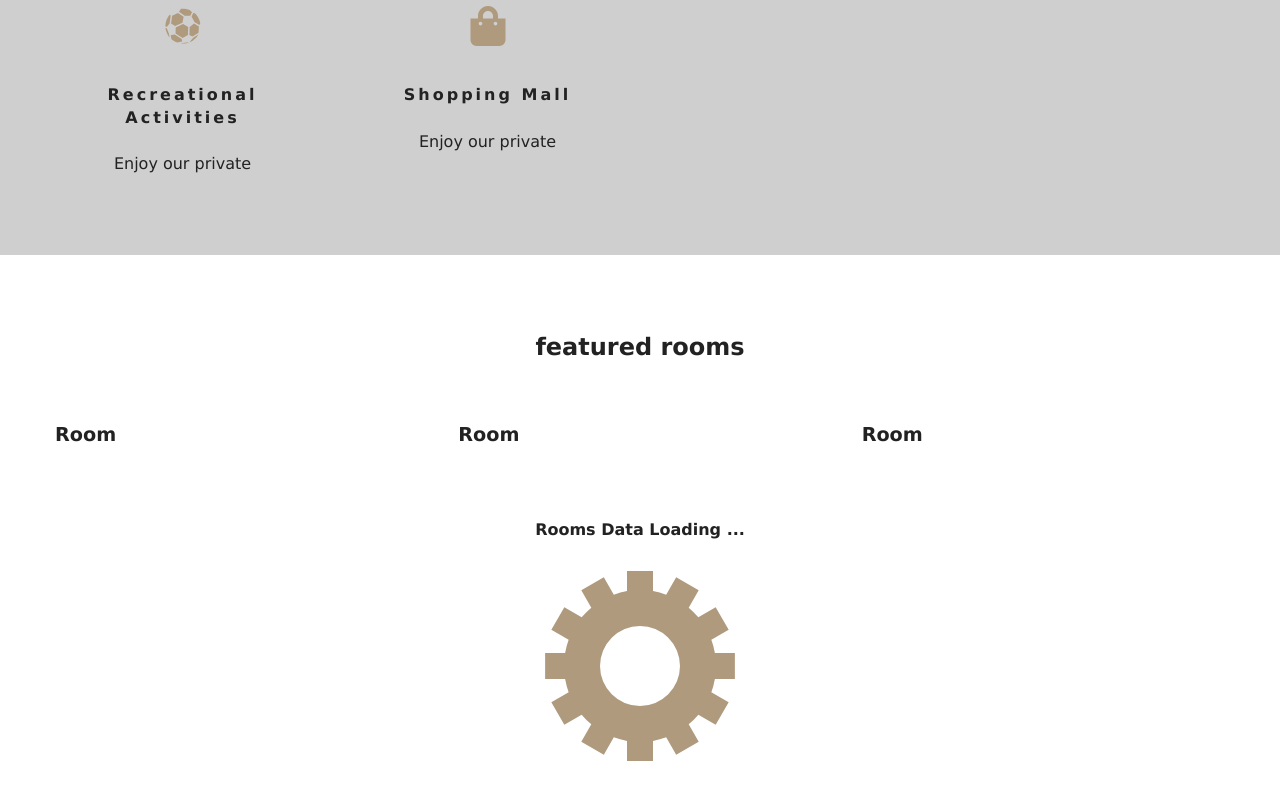
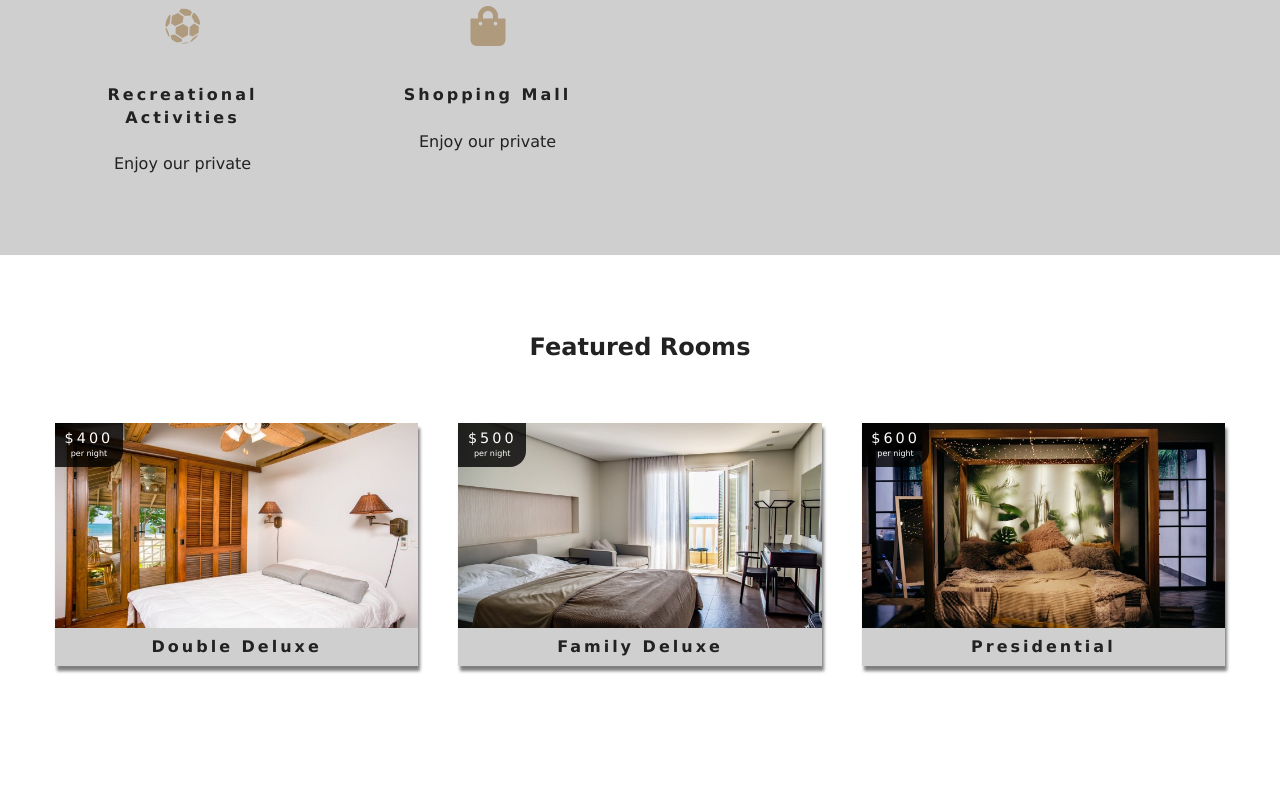
Before and after one commit to Rocha8524/Hotel-Rocha, a React (Create React App) app: page / in a window 1280 px wide. Shown: the part 1167-1967 px from the top of the page. After the commit the page ends 1913 px from the top, so only its background shows below. Built offline with nearby package versions, Linux system fonts and the light colour scheme.

Commit message:
Rendered rooms in featured rooms section

```diff
--- a/src/components/FeaturedRooms.js
+++ b/src/components/FeaturedRooms.js
@@ -16,13 +16,12 @@
 
         return (
             <section className="featured-rooms">
-                <Title title="featured rooms" />
+                <Title title="Featured Rooms" />
                 <div className="featured-rooms-center">
                     {loading ? <Loading /> : rooms}
                 </div>
-                <Loading />
             </section>
-        )
+        );
     }
 }
 
--- a/src/components/Room.js
+++ b/src/components/Room.js
@@ -1,11 +1,34 @@
 import React from 'react';
+import { Link } from "react-router-dom";
+import defaultImg from "../images/room-1.jpeg";
+import PropTypes from "prop-types";
 
-const Room = () => {
+const Room = ({ room }) => {
+
+    const { name, single, images, price } = room;
+
     return (
-        <div>
-            <h4>Room</h4>
-        </div>
+        <article className="room">
+            <div className="img-container">
+                <img src={images[0] || defaultImg} alt="single room" />
+                <div className="price-top">
+                    <h6>${price}</h6>
+                    <p>per night</p>
+                </div>
+                <Link to={`/rooms/${single}`} className="btn-primary room-link">Features</Link>
+            </div>
+            <p className="room-info">{name}</p>
+        </article>
     )
 }
 
+Room.propTypes = {
+    room: PropTypes.shape({
+        name: PropTypes.string.isRequired,
+        single: PropTypes.string.isRequired,
+        images: PropTypes.arrayOf(PropTypes.string).isRequired,
+        price: PropTypes.number.isRequired,
+    })
+}
+
 export default Room;
```
